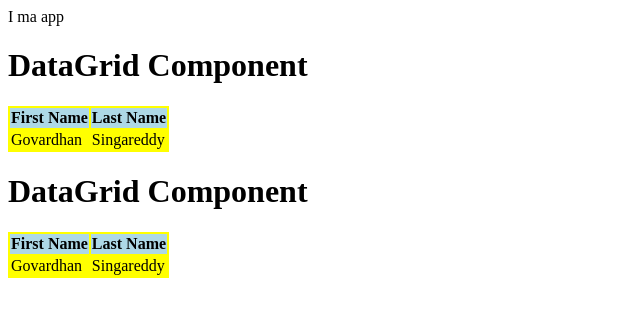
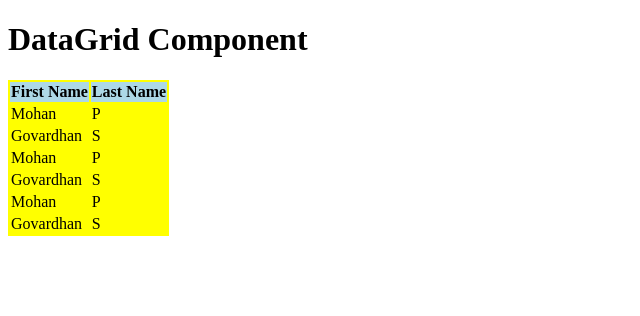
Before and after one commit to gsingare/angular-training, an Angular app in the folder training/: page / in a window 1280 px wide. Shown: the top 316 px of the page, without its empty margins (0-640 px from the left). Built offline with nearby package versions, Linux system fonts and the light colour scheme.

Commit message:
mohan-datagrid

```diff
--- a/training/src/app/app.component.ts
+++ b/training/src/app/app.component.ts
@@ -2,7 +2,7 @@ import { Component } from '@angular/core';
 
 @Component({
   selector: 'app-root',
-  template : '<div> I ma app <rdtech-datagrid></rdtech-datagrid> <rdtech-datagrid></rdtech-datagrid> </div>'
+  template : '<div> <mohan-datagrid></mohan-datagrid> </div>'
 })
 
 export class AppComponent {
--- a/training/src/app/components/datagrid.compnent.css
+++ b/training/src/app/components/datagrid.compnent.css
@@ -1,7 +1,7 @@
-.rd-datagrid table{
+.mohan-datagrid table{
     background: yellow;
 }
 
-.rd-datagrid th{
+.mohan-datagrid th{
     background: lightblue;
 }
--- a/training/src/app/components/datagrid.component.html
+++ b/training/src/app/components/datagrid.component.html
@@ -1,4 +1,4 @@
-<div class="rd-datagrid">
+<div class="mohan-datagrid">
 
     <h1>DataGrid Component</h1>
 
@@ -7,9 +7,9 @@
             <th>First Name</th>
             <th>Last Name</th>
         </tr>
-        <tr>
-            <td>Govardhan</td>
-            <td>Singareddy</td>
+        <tr *ngFor="let user of users">
+            <td>{{user.FirstName}}</td>
+            <td>{{user.LastName}}</td>
         </tr>
     </table>
 
--- a/training/src/app/components/datagrid.component.ts
+++ b/training/src/app/components/datagrid.component.ts
@@ -1,15 +1,24 @@
 import { Component, OnInit } from '@angular/core';
 
 @Component({
-  selector: 'rdtech-datagrid',
+  selector: 'mohan-datagrid',
   templateUrl: "./datagrid.component.html",
   styleUrls: ["./datagrid.compnent.css"]
 })
 
 export class DatagridComponent implements OnInit {
 
+public users = [
+  {FirstName : "Mohan",LastName : "P"},
+  {FirstName : "Govardhan",LastName : "S"},
+  {FirstName : "Mohan",LastName : "P"},
+  {FirstName : "Govardhan",LastName : "S"},
+  {FirstName : "Mohan",LastName : "P"},
+  {FirstName : "Govardhan",LastName : "S"}
+];
+
   public ngOnInit() {
-    console.log(" iam inside the datagrid");
+    console.log("iam inside the datagrid");
 
   }
 }
```
